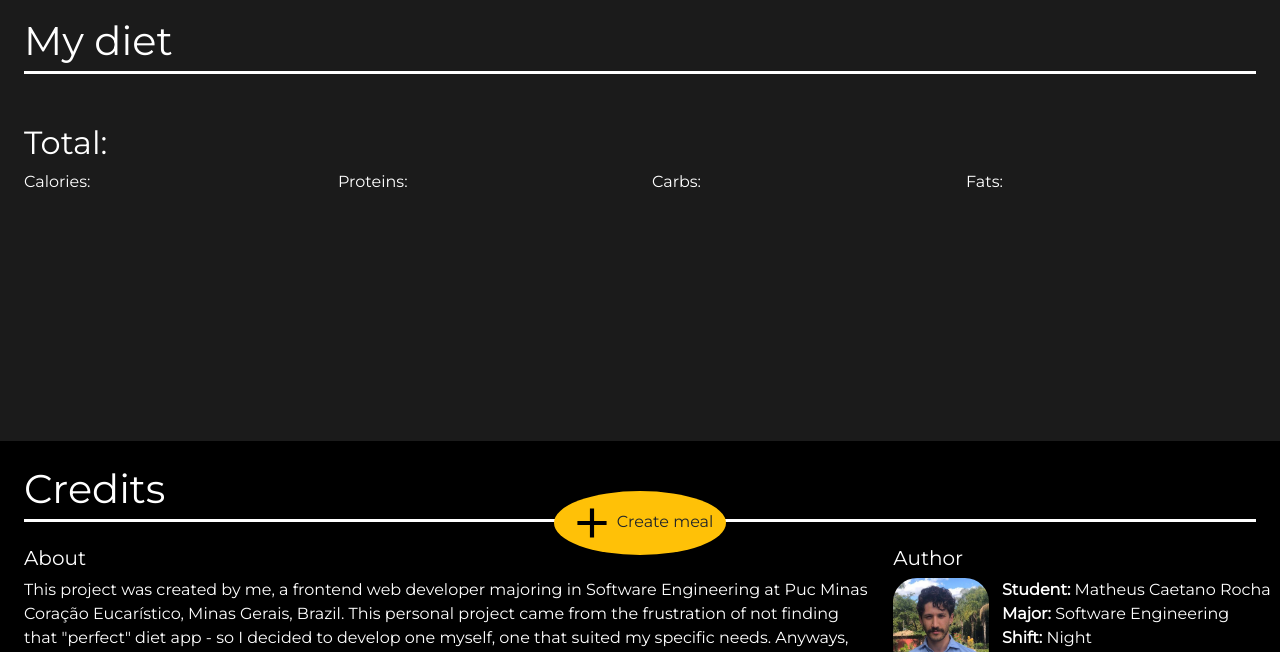
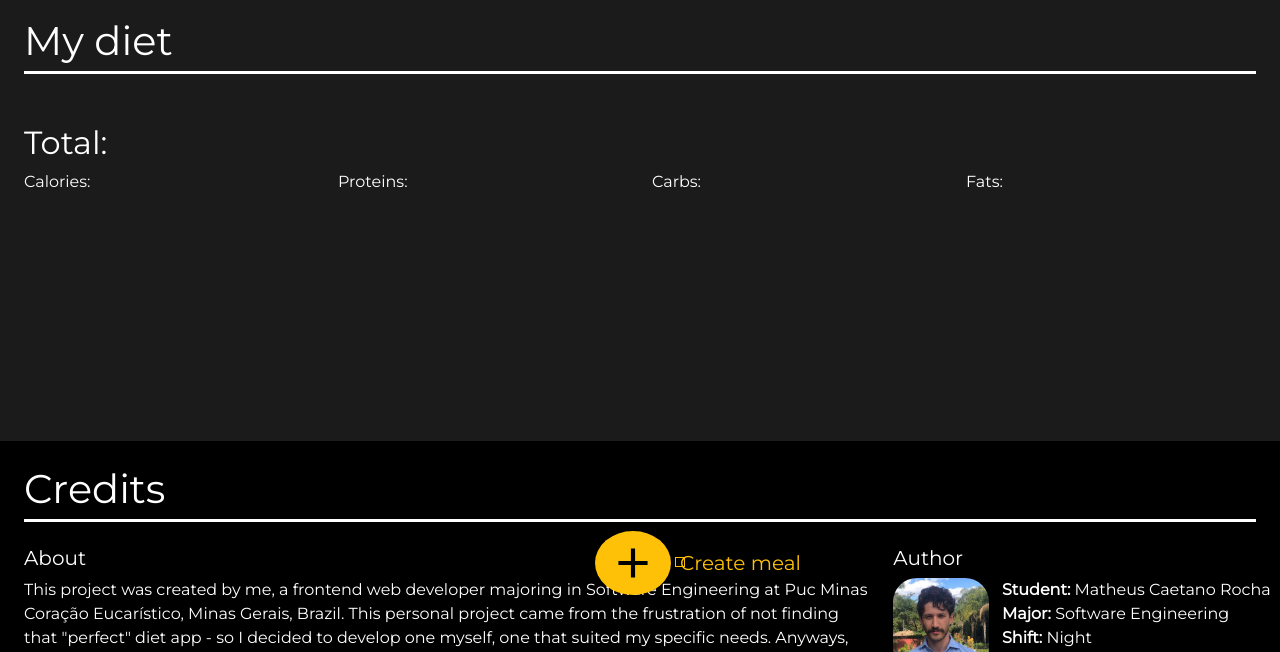
Before and after one commit to matheusrocha-mus/diet-app, a plain HTML site: page src/index.html in a window 1280 px wide. Shown: the part 85-737 px from the top of the page. Drawn offline with nearby package versions, Linux system fonts and the light colour scheme.

Commit message:
Add animation to create-meal button

```diff
--- a/src/index.html
+++ b/src/index.html
@@ -51,11 +51,16 @@
 
         <h1 class="m-4">My diet</h1>
         <section id="meals" class="mx-4">
-            <button id="create-meal" class="btn">
-                <svg xmlns="http://www.w3.org/2000/svg" height="50" viewBox="0 -960 960 960" width="50">
-                    <path d="M440-440H200v-80h240v-240h80v240h240v80H520v240h-80v-240Z"/>
-                </svg>Create meal
-            </button>
+            <div id="create-meal">
+                <button id="create-meal-button" class="btn">
+                    <svg xmlns="http://www.w3.org/2000/svg" height="50" viewBox="0 -960 960 960" width="50">
+                        <path d="M440-440H200v-80h240v-240h80v240h240v80H520v240h-80v-240Z"/>
+                    </svg>
+                </button>
+                <div class="bg-black p-1 fs-5">
+                    <span>Create meal</span>
+                </div>
+            </div>
             <ul id="meals-list" class="list-group sortable">
                 <!--Generated meals will be appended here-->
             </ul>
--- a/src/script.js
+++ b/src/script.js
@@ -182,7 +182,7 @@ document.addEventListener("DOMContentLoaded", () => {
     const mealsList = document.getElementById("meals-list");
     let uniqueIdCounter = 0;
 
-    document.getElementById("create-meal").addEventListener("click", () => {
+    document.getElementById("create-meal-button").addEventListener("click", () => {
         createMeal(mealsList, uniqueIdCounter);
         uniqueIdCounter++;
     });
--- a/src/style.css
+++ b/src/style.css
@@ -37,6 +37,59 @@ h1 {
 
 
 
+#create-meal {
+    position: fixed;
+    z-index: 2;
+    bottom: 15%;
+    margin: 0 auto;
+}
+#create-meal-button {
+    background-color: #ffc107;
+    border-radius: 100%;
+    transition: 0.3s;
+}
+#create-meal-button:hover {
+    transform: scale(1.2);
+    background-color: black;
+    border: solid 0.1vw #ffc107;
+}
+
+#create-meal-button + div {
+    border: solid 0.1vw #ffc107;
+    color:#ffc107;
+}
+
+#create-meal span {
+  position: absolute;
+  top: 50%;
+  transform: translateY(-50%);
+  animation: slide 6s infinite;
+}
+
+#create-meal-button > svg { width: 50px; }
+#create-meal-button > svg:hover { fill:#ffc107; }
+
+/*@keyframes slide{
+    0%{margin-left:-800px;}
+    20%{margin-left:-800px;}
+    35%{margin-left:0px;}
+    100%{margin-left:0px;}
+}*/
+
+#create-meal-button:hover span {
+  animation-play-state: running;
+}
+
+#create-meal-button, #create-meal-button + div {
+    display: inline-block;
+    overflow: hidden;
+    white-space: nowrap;
+}
+
+
+
+
+
 .meal {
     margin-top: 2vw;
     padding: 2vw;
@@ -66,23 +119,6 @@ h2 { margin-top: 2vw; }
 .meals > .container-fluid { color: #ffc107; }
 
 .meals > .container-fluid > .row label { font-size: x-large; }
-
-#create-meal {
-    position: fixed;
-    z-index: 2;
-    bottom: 20%;
-    margin: 0 auto;
-    background-color: #ffc107;
-    border-radius: 100%;
-    transition: 0.3s;
-}
-#create-meal:hover {
-    transform: scale(1.2);
-    background-color: black;
-}
-
-#create-meal > svg { width: 50px; }
-#create-meal > svg:hover { fill:#ffc107; }
 
 food-options-dropdown a.dropdown-item { font-size: 0.75rem; }
 
```
